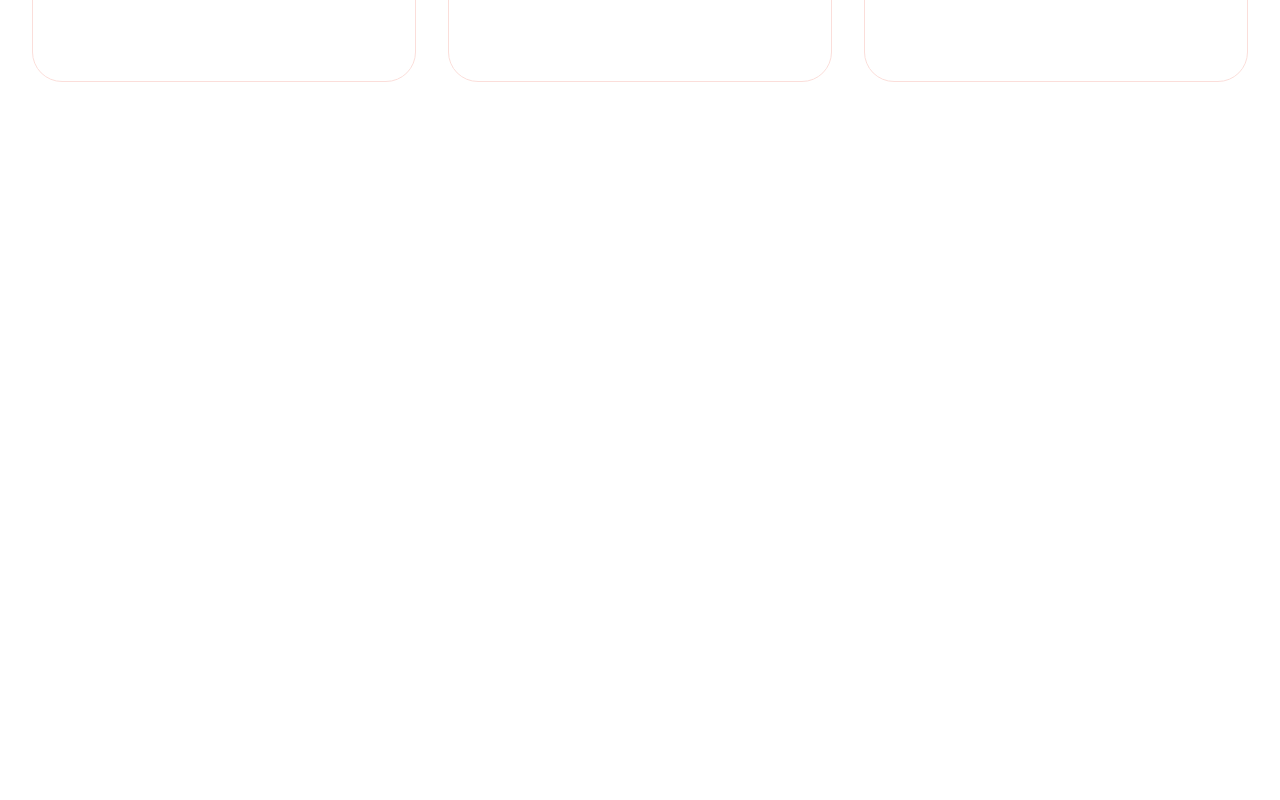
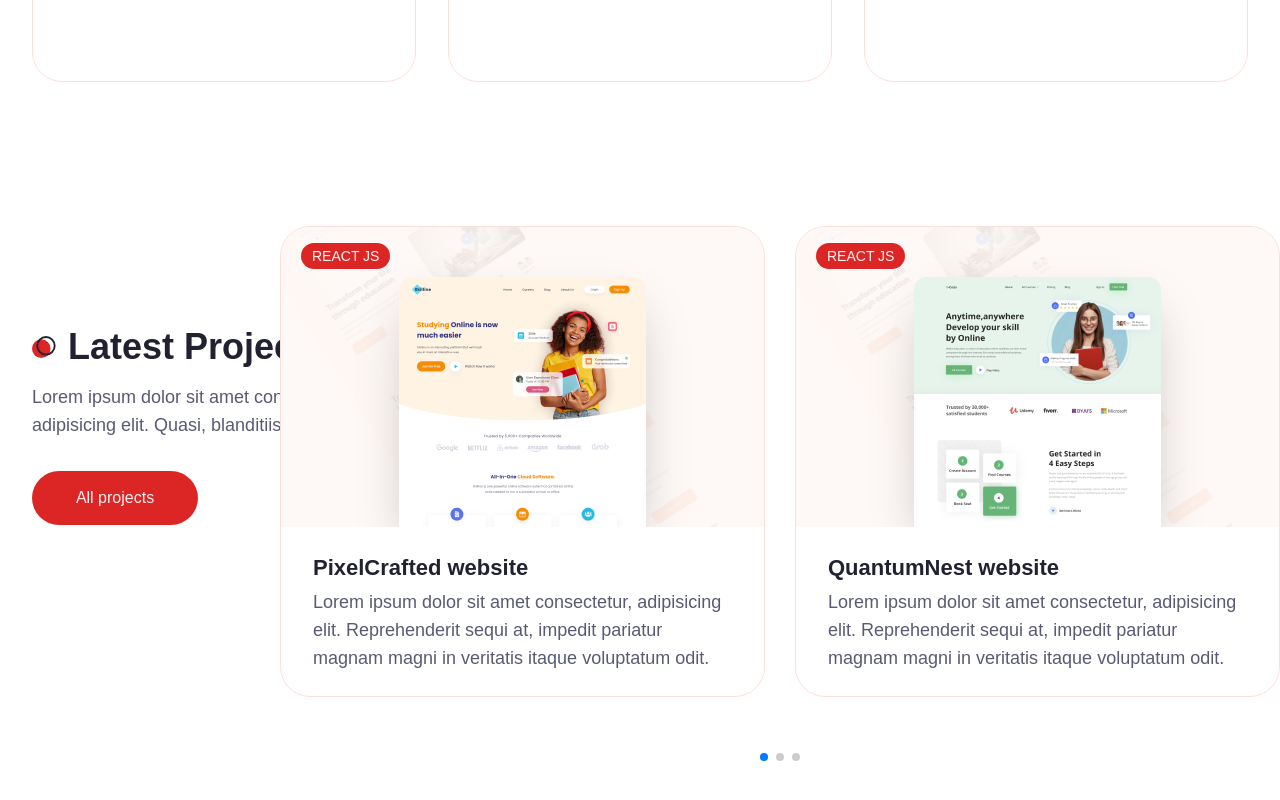
Before and after one commit to bomagdi/Binmagdi, a Next.js app: page / in a window 1280 px wide. Shown: the part 1974-2774 px from the top of the page. Built offline with nearby package versions, Linux system fonts and the light colour scheme.

Commit message:
Latest Projects in home page

```diff
--- a/app/contact/page.jsx
+++ b/app/contact/page.jsx
@@ -1,7 +1,30 @@
 import React from "react";
 
 const Contact = () => {
-  return <div>Contact Page</div>;
+  return (
+    <div>
+      <div className="grid h-screen place-content-center bg-white px-4">
+        <div className="text-center">
+          <h1 className="text-6xl font-black text-gray-200">
+            There is some thing built{" "}
+          </h1>
+
+          <p className="text-2xl font-bold tracking-tight text-gray-900 sm:text-4xl">
+            Uh-oh!
+          </p>
+
+          <p className="mt-4 text-gray-500">We can't find that page.</p>
+
+          <a
+            href="#"
+            className="mt-6 inline-block rounded bg-indigo-600 px-5 py-3 text-sm font-medium text-white hover:bg-indigo-700 focus:outline-none focus:ring"
+          >
+            Go Back Home
+          </a>
+        </div>
+      </div>
+    </div>
+  );
 };
 
 export default Contact;
--- a/app/globals.css
+++ b/app/globals.css
@@ -105,3 +105,11 @@
 .badge {
   @apply z-10 w-[200px] h-[68px] bg-white dark:backdrop-blur-[44px] shadow-2xl p-4 rounded-[10px] flex items-center gap-x-4;
 }
+
+/* Swioer Bullets Styles */
+
+.swiper-horizontal > .section-pagination-bullets .swiper-pagination-bullets,
+.swiper-pagination-horizontal.swiper-pagination-bullets
+  .swiper-pagination-bullets {
+  @apply bg-primary;
+}
--- a/app/page.jsx
+++ b/app/page.jsx
@@ -2,6 +2,7 @@
 import Hero from "@/components/Hero";
 import About from "@/components/About";
 import Services from "@/components/Services";
+import Work from "@/components/Work";
 
 export default function Home() {
   return (
@@ -9,6 +10,7 @@
       <Hero />
       <About />
       <Services />
+      <Work />
     </main>
   );
 }
--- a/app/projects/page.jsx
+++ b/app/projects/page.jsx
@@ -1,11 +1,30 @@
-import React from 'react'
+import React from "react";
 
-const Projects = () => {
+const Contact = () => {
   return (
     <div>
-      Projects Page
+      <div className="grid h-screen place-content-center bg-white px-4">
+        <div className="text-center">
+          <h1 className="text-6xl font-black text-gray-200">
+            There is some thing built{" "}
+          </h1>
+
+          <p className="text-2xl font-bold tracking-tight text-gray-900 sm:text-4xl">
+            Uh-oh!
+          </p>
+
+          <p className="mt-4 text-gray-500">We can't find that page.</p>
+
+          <a
+            href="#"
+            className="mt-6 inline-block rounded bg-indigo-600 px-5 py-3 text-sm font-medium text-white hover:bg-indigo-700 focus:outline-none focus:ring"
+          >
+            Go Back Home
+          </a>
+        </div>
+      </div>
     </div>
-  )
-}
+  );
+};
 
-export default Projects
+export default Contact;
--- /dev/null
+++ b/components/ProjectCard.jsx
@@ -0,0 +1,50 @@
+import Link from "next/link";
+import Image from "next/image";
+import { Card, CardHeader } from "./ui/card";
+import { Github, Link2Icon } from "lucide-react";
+import { Badge } from "./ui/badge";
+
+const ProjectCard = ({ project }) => {
+  return (
+    <Card className="group overflow-hidden relative">
+      <CardHeader className="p-0">
+        {/* Image */}
+        <div className="relative w-full h-[300px] flex items-center justify-center bg-tertiary dark:bg-secondary/40 xl:bg-work_project_bg_light xl:dark:bg-work_project_bg_dark xl:bg-[110%] xl:bg-no-repeat overflow-hidden rounded-t-[30px]">
+          <Image
+            className="absolute bottom-0 shadow-2xl"
+            src={project.image}
+            width={247}
+            height={250}
+            alt=""
+            priority
+          />
+          {/* Btn Links */}
+
+          <div className="flex gap-x-4">
+            <Link
+              href={project.link}
+              className="bg-secondary w-[54px] h-[54px] rounded-full flex justify-center items-center scale-0 opacity-0 group-hover:scale-100 group-hover:opacity-100 transition-all duration-200"
+            >
+              <Link2Icon className="text-white" />
+            </Link>
+            <Link
+              href={project.github}
+              className="bg-secondary w-[54px] h-[54px] rounded-full flex justify-center items-center scale-0 opacity-0 group-hover:scale-100 group-hover:opacity-100 transition-all duration-300"
+            >
+              <Github className="text-white" />
+            </Link>
+          </div>
+        </div>
+      </CardHeader>
+      <div className="h-full px-8 py-6">
+        <Badge className="uppercase text-sm font-medium mb-2 absolute top-4 left-5">
+          {project.category}
+        </Badge>
+        <h4 className="h4 mb-1">{project.name}</h4>
+        <p className="text-muted-foreground text-lg">{project.description}</p>
+      </div>
+    </Card>
+  );
+};
+
+export default ProjectCard;
--- /dev/null
+++ b/components/Work.jsx
@@ -0,0 +1,120 @@
+"use client";
+import Link from "next/link";
+import { Button } from "./ui/button";
+
+// Import Swiper React Components
+import { Swiper, SwiperSlide } from "swiper/react";
+
+// Import Swiper Styles
+import "swiper/css";
+import "swiper/css/pagination";
+
+// Import required modules
+
+import { Pagination } from "swiper/modules";
+
+// Components
+import ProjectCard from "./ProjectCard";
+
+const projctsData = [
+  {
+    image: "/work/3.png",
+    category: "react js",
+    name: "PixelCrafted  website",
+    description:
+      "Lorem ipsum dolor sit amet consectetur, adipisicing elit. Reprehenderit sequi at, impedit pariatur magnam magni in veritatis itaque voluptatum odit.",
+    link: "/",
+    github: "/",
+  },
+  {
+    image: "/work/4.png",
+    category: "react js",
+    name: "QuantumNest  website",
+    description:
+      "Lorem ipsum dolor sit amet consectetur, adipisicing elit. Reprehenderit sequi at, impedit pariatur magnam magni in veritatis itaque voluptatum odit.",
+    link: "/",
+    github: "/",
+  },
+  {
+    image: "/work/2.png",
+    category: "next js",
+    name: "EchoSphere website",
+    description:
+      "Lorem ipsum dolor sit amet consectetur, adipisicing elit. Reprehenderit sequi at, impedit pariatur magnam magni in veritatis itaque voluptatum odit.",
+    link: "/",
+    github: "/",
+  },
+  {
+    image: "/work/1.png",
+    category: "react js",
+    name: "NovaHaven website",
+    description:
+      "Lorem ipsum dolor sit amet consectetur, adipisicing elit. Reprehenderit sequi at, impedit pariatur magnam magni in veritatis itaque voluptatum odit.",
+    link: "/",
+    github: "/",
+  },
+  {
+    image: "/work/1.png",
+    category: "fullstack",
+    name: "OrbitFlow website",
+    description:
+      "Lorem ipsum dolor sit amet consectetur, adipisicing elit. Reprehenderit sequi at, impedit pariatur magnam magni in veritatis itaque voluptatum odit.",
+    link: "/",
+    github: "/",
+  },
+  {
+    image: "/work/3.png",
+    category: "fullstack",
+    name: "TwilightCanvas website",
+    description:
+      "Lorem ipsum dolor sit amet consectetur, adipisicing elit. Reprehenderit sequi at, impedit pariatur magnam magni in veritatis itaque voluptatum odit.",
+    link: "/",
+    github: "/",
+  },
+];
+
+const Work = () => {
+  return (
+    <section className="relative mb-12 xl:mb-48 ">
+      <div className="container mx-auto px-8">
+        {/* Text */}
+        <div className="max-w-[400px] mx-auto xl:mx-0 text-center xl:text-left mb-12 xl:h-[400px] flex flex-col justify-center items-center xl:items-start">
+          <h2 className="section-title mb-4">Latest Projects</h2>
+          <p className="subtitle mb-8">
+            Lorem ipsum dolor sit amet consectetur adipisicing elit. Quasi,
+            blanditiis!
+          </p>
+          <Link href={"/projects"}>
+            <Button>All projects</Button>
+          </Link>
+        </div>
+        {/* Slider */}
+        <div className="xl:max-w-[1000px] xl:absolute right-0 top-0">
+          <Swiper
+            className="h-[550px]"
+            slidesPerView={1}
+            breakpoints={{
+              640: {
+                slidesPerView: 2,
+              },
+            }}
+            spaceBetween={30}
+            modules={[Pagination]}
+            pagination={{clickable: true}}
+          >
+            {/* Show only the first 4 items for the slides */}
+            {projctsData.slice(0, 4).map((project, index) => {
+              return (
+                <SwiperSlide key={index}>
+                  <ProjectCard project={project} />
+                </SwiperSlide>
+              );
+            })}
+          </Swiper>
+        </div>
+      </div>
+    </section>
+  );
+};
+
+export default Work;
--- a/tailwind.config.js
+++ b/tailwind.config.js
@@ -65,9 +65,10 @@
         hero_shape2_dark: "url(/hero/shape-2-dark.svg)",
         about_shape_light: "url(/about/shape-light.svg)",
         about_shape_dark: "url(/about/shape-dark.svg)",
-
         dots_light: "url(/dots-light.svg)",
         dots_dark: "url(/dots-dark.svg)",
+        work_project_bg_light: "url(/work/project-bg-light.png)",
+        work_project_bg_dark: "url(/work/project-bg-dark.png)",
       },
     },
   },
```
